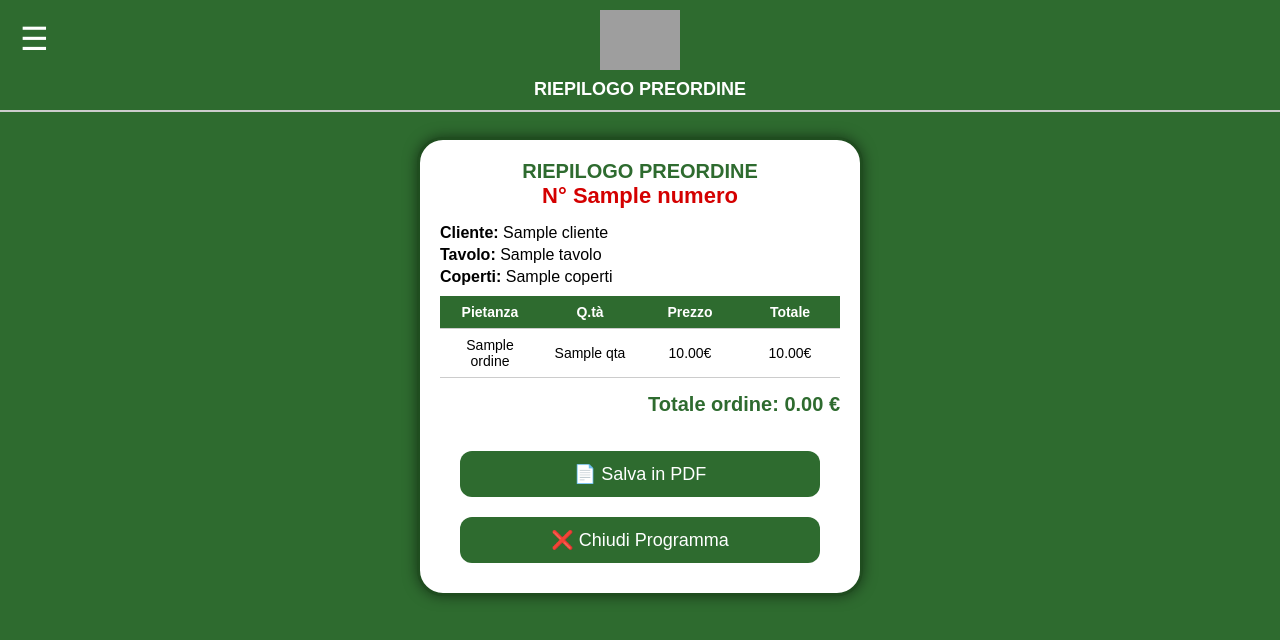
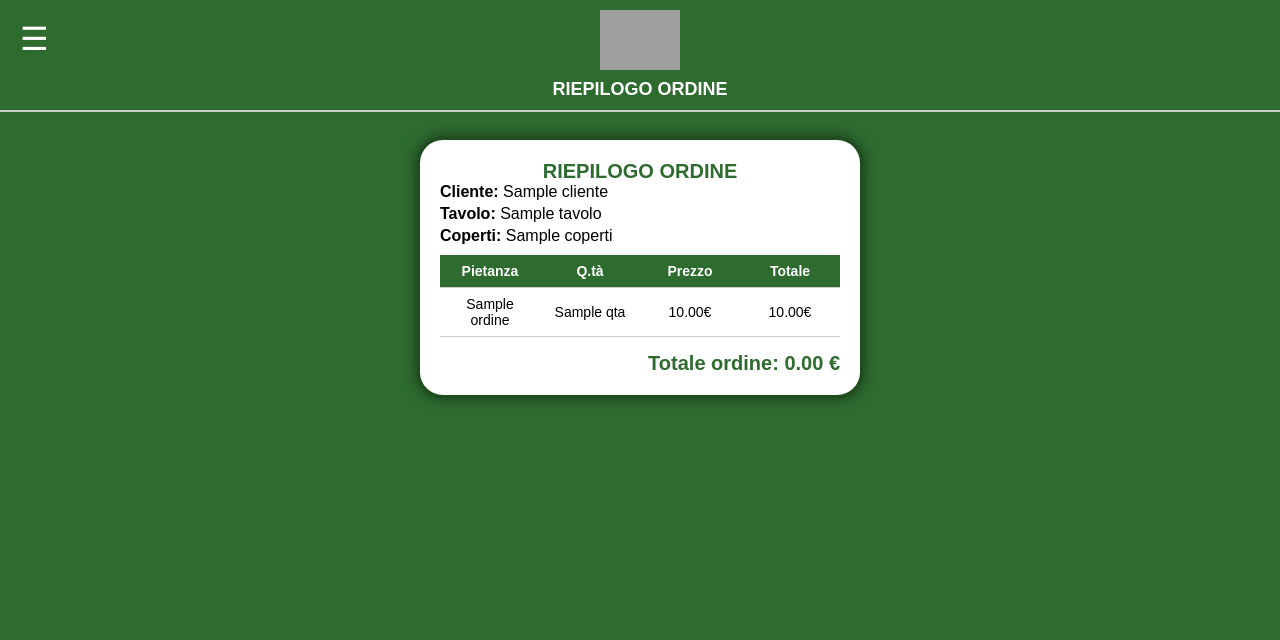
Before and after one commit to emiliomaj60-lang/alpini-preordini, a Flask app: template templates/fattura.html in a window 1280 px wide. Shown: the top 640 px of the page. Run offline with Flask 3, Linux system fonts and the light colour scheme; the template is opened without the code that fills it: most values are stand-ins (such as "Sample title", 1, 10 or a date in 2020); grey boxes are pictures that could not be loaded.

Commit message:
Add files via upload

```diff
--- a/templates/fattura.html
+++ b/templates/fattura.html
@@ -107,14 +107,6 @@
             color: #2e6b2f;
         }
 
-        .numero {
-            text-align: center;
-            font-size: 22px;
-            font-weight: bold;
-            color: #d40000;
-            margin-bottom: 15px;
-        }
-
         .info {
             font-size: 16px;
             margin-bottom: 4px;
@@ -149,45 +141,11 @@
             color: #2e6b2f;
         }
 
-        /* BOTTONI */
-        .bottoni {
-            margin-top: 25px;
-            text-align: center;
-        }
-
-        .btn {
-            background: #2e6b2f;
-            color: white;
-            padding: 12px 20px;
-            border-radius: 12px;
-            border: none;
-            font-size: 18px;
-            margin: 10px 0;
-            width: 90%;
-            cursor: pointer;
-        }
-
-        .btn:hover {
-            background: #1f4d1f;
-        }
-
         /* 🔥 NASCONDI ELEMENTI SOLO NEL PDF/STAMPA */
         @media print {
-
-            /* Nasconde il logo */
-            .header img {
-                display: none !important;
-            }
-
-            /* Nasconde la scritta RIEPILOGO PREORDINE */
-            .header h1 {
-                display: none !important;
-            }
-
-            /* Nasconde il menu (tre lineette) */
-            .menu-icon {
-                display: none !important;
-            }
+            .header img { display: none !important; }
+            .header h1 { display: none !important; }
+            .menu-icon { display: none !important; }
         }
     </style>
 
@@ -198,17 +156,6 @@
         function closeMenu() {
             document.getElementById("sidebar").style.width = "0";
         }
-
-        /* SALVA IN PDF (usa la stampa del telefono) */
-        function salvaPDF() {
-            window.print();
-        }
-
-        /* CHIUDI PROGRAMMA */
-        function chiudiProgramma() {
-            window.location.href = "/";
-            setTimeout(() => window.close(), 300);
-        }
     </script>
 </head>
 
@@ -218,7 +165,7 @@
 <div id="sidebar">
     <a href="javascript:void(0)" onclick="closeMenu()">✖ Chiudi</a>
     <a href="/">🏠 Home</a>
-    <a href="/menu">🍽️ Menu & Preordina</a>
+    <a href="/menu">🍽️ Menu</a>
     <a href="/istruzioni">📘 Istruzioni</a>
     <a href="/contatti">📞 Contatti</a>
 </div>
@@ -227,14 +174,13 @@
 <div class="header">
     <span class="menu-icon" onclick="openMenu()">☰</span>
     <img src="https://raw.githubusercontent.com/emiliomaj60-lang/emiliodati/main/LOGO%20ALPINI.jpg">
-    <h1>RIEPILOGO PREORDINE</h1>
+    <h1>RIEPILOGO ORDINE</h1>
 </div>
 
 <!-- CONTENUTO -->
 <div class="contenitore">
 
-    <div class="titolo">RIEPILOGO PREORDINE</div>
-    <div class="numero">N° {{ numero }}</div>
+    <div class="titolo">RIEPILOGO ORDINE</div>
 
     <div class="info"><b>Cliente:</b> {{ cliente }}</div>
     <div class="info"><b>Tavolo:</b> {{ tavolo }}</div>
@@ -262,12 +208,6 @@
         Totale ordine: {{ "%.2f"|format(totale) }} €
     </div>
 
-    <!-- BOTTONI -->
-    <div class="bottoni">
-        <button class="btn" onclick="salvaPDF()">📄 Salva in PDF</button>
-        <button class="btn" onclick="chiudiProgramma()">❌ Chiudi Programma</button>
-    </div>
-
 </div>
 
 </body>
```
